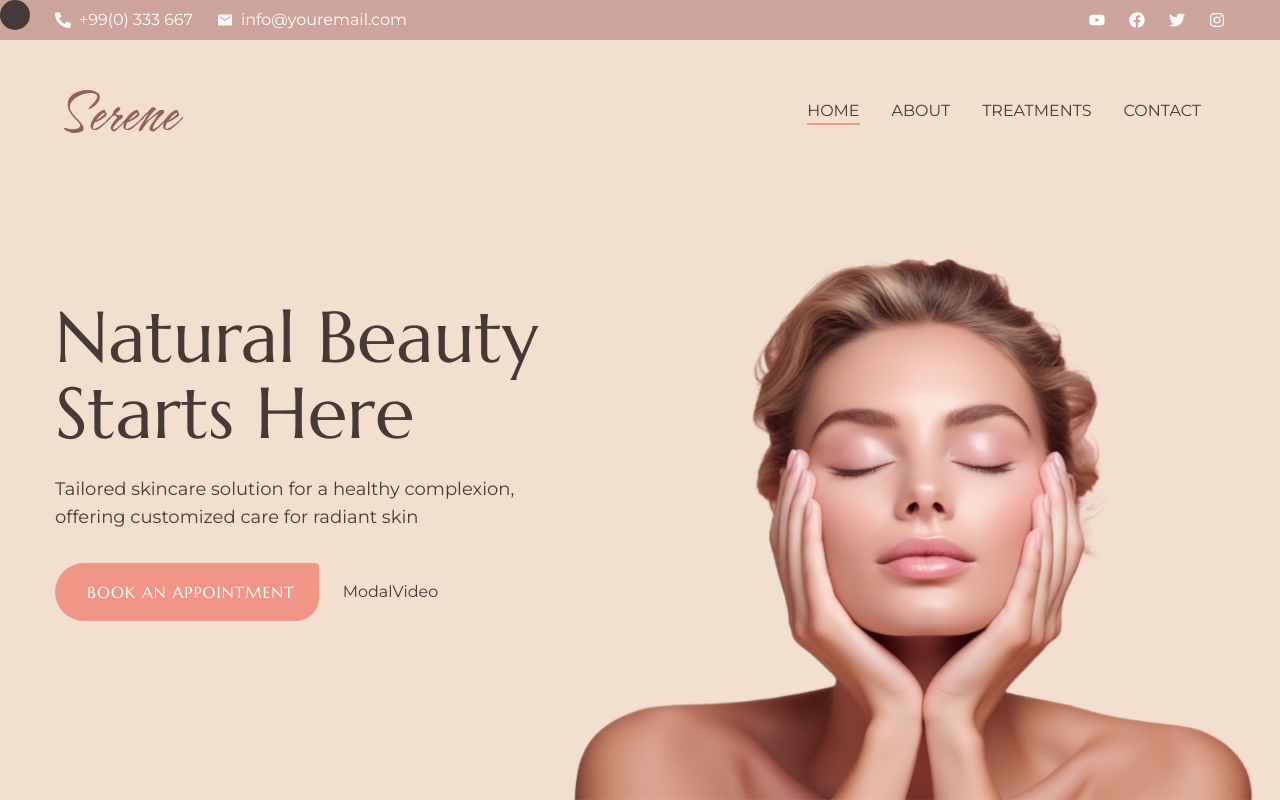
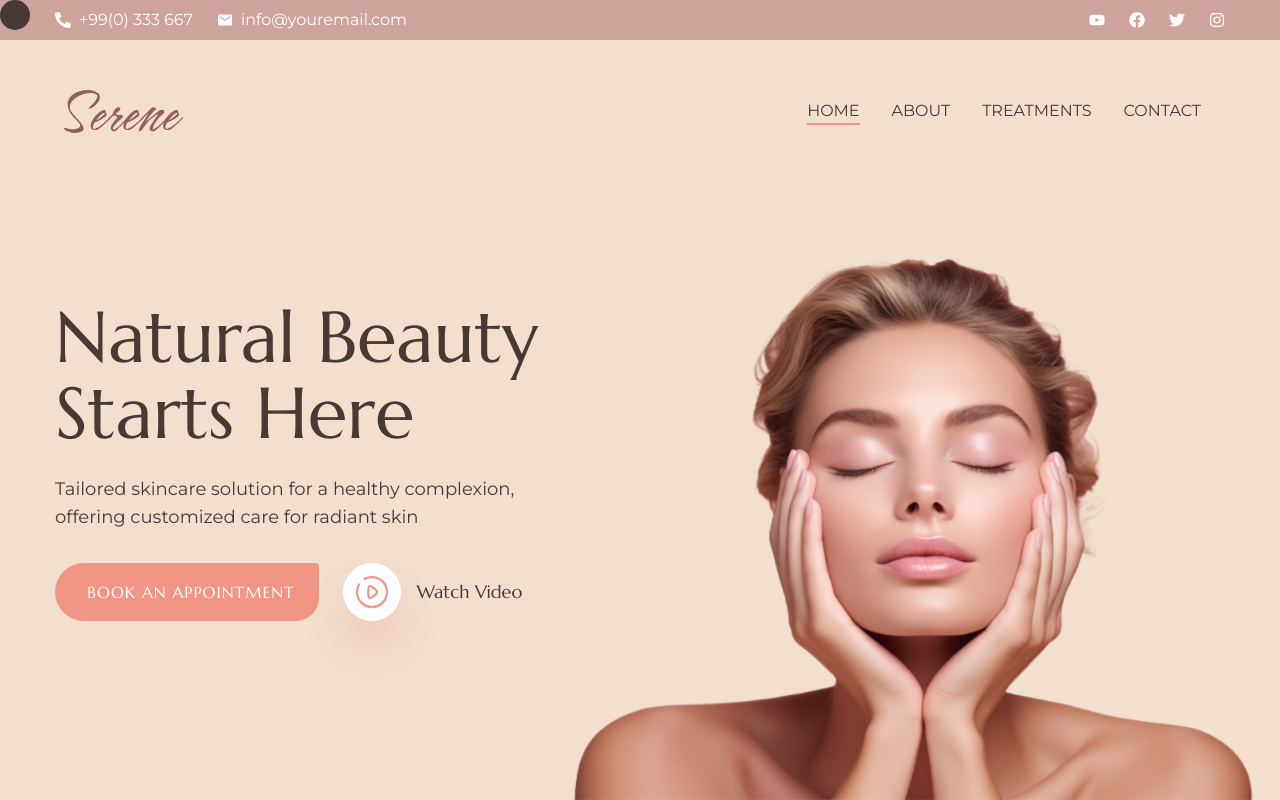
Before and after one commit to Gbemiga97/serene, a Next.js app: page / in a window 1280 px wide. Built offline with nearby package versions, Linux system fonts and the light colour scheme.

Commit message:
Modal Video Commit

```diff
--- a/components/ModalVideo.jsx
+++ b/components/ModalVideo.jsx
@@ -1,7 +1,26 @@
+import ReactPlayer from "react-player"
+import { Dialog, DialogContent, DialogTrigger } from "./ui/dialog"
+import Image from "next/image"
+
+
 
 const ModalVideo = () => {
   return (
-    <div>ModalVideo</div>
+    <Dialog>
+      <DialogTrigger asChild>
+        <div className="flex items-center gap-4 cursor-pointer">
+          <button className="relative w-[58px] h-[58px] bg-white rounded-full flex items-center
+          justify-center shadow-2xl shadow-accent">
+            <Image src='/assets/home/play.svg' width={36} height={36} alt="" />
+          </button>
+          <span className="text-lg font-primary text-primary">Watch Video</span>
+        </div>
+      </DialogTrigger>
+      <DialogContent>
+        <ReactPlayer width={"100%"} height={"100%"} muted
+        url="https://www.youtube.com/watch?v=Er5a7snyQKM" />
+      </DialogContent>
+    </Dialog>
   )
 }
 
--- a/components/ui/dialog.jsx
+++ b/components/ui/dialog.jsx
@@ -31,14 +31,14 @@
     <DialogPrimitive.Content
       ref={ref}
       className={cn(
-        "fixed left-[50%] top-[50%] z-50 grid w-full max-w-lg translate-x-[-50%] translate-y-[-50%] gap-4 border border-slate-200 bg-white p-6 shadow-lg duration-200 data-[state=open]:animate-in data-[state=closed]:animate-out data-[state=closed]:fade-out-0 data-[state=open]:fade-in-0 data-[state=closed]:zoom-out-95 data-[state=open]:zoom-in-95 data-[state=closed]:slide-out-to-left-1/2 data-[state=closed]:slide-out-to-top-[48%] data-[state=open]:slide-in-from-left-1/2 data-[state=open]:slide-in-from-top-[48%] sm:rounded-lg dark:border-slate-800 dark:bg-slate-950",
+        "fixed left-[50%] top-[50%] z-50 grid w-[90vw] md:w-[70vw] xl:w-[40vw] h-[480px]  translate-x-[-50%] translate-y-[-50%] gap-4 border border-slate-200 bg-white p-4 shadow-lg duration-200 data-[state=open]:animate-in data-[state=closed]:animate-out data-[state=closed]:fade-out-0 data-[state=open]:fade-in-0 data-[state=closed]:zoom-out-95 data-[state=open]:zoom-in-95 data-[state=closed]:slide-out-to-left-1/2 data-[state=closed]:slide-out-to-top-[48%] data-[state=open]:slide-in-from-left-1/2 data-[state=open]:slide-in-from-top-[48%] sm:rounded-lg dark:border-slate-800 dark:bg-slate-950",
         className
       )}
       {...props}>
       {children}
       <DialogPrimitive.Close
-        className="absolute right-4 top-4 rounded-sm opacity-70 ring-offset-white transition-opacity hover:opacity-100 focus:outline-none focus:ring-2 focus:ring-slate-950 focus:ring-offset-2 disabled:pointer-events-none data-[state=open]:bg-slate-100 data-[state=open]:text-slate-500 dark:ring-offset-slate-950 dark:focus:ring-slate-300 dark:data-[state=open]:bg-slate-800 dark:data-[state=open]:text-slate-400">
-        <X className="h-4 w-4" />
+        className="absolute -right-2  -top-10 xl:-right-7 rounded-sm opacity-80  ring-offset-white transition-opacity hover:opacity-100 focus:outline-none disabled:pointer-events-none data-[state=open]:bg-slate-100 data-[state=open]:text-slate-500 dark:ring-offset-slate-950 dark:focus:ring-slate-300 dark:data-[state=open]:bg-slate-800 dark:data-[state=open]:text-slate-400">
+        <X className="h-8 w-8 text-white" />
         <span className="sr-only">Close</span>
       </DialogPrimitive.Close>
     </DialogPrimitive.Content>
```
